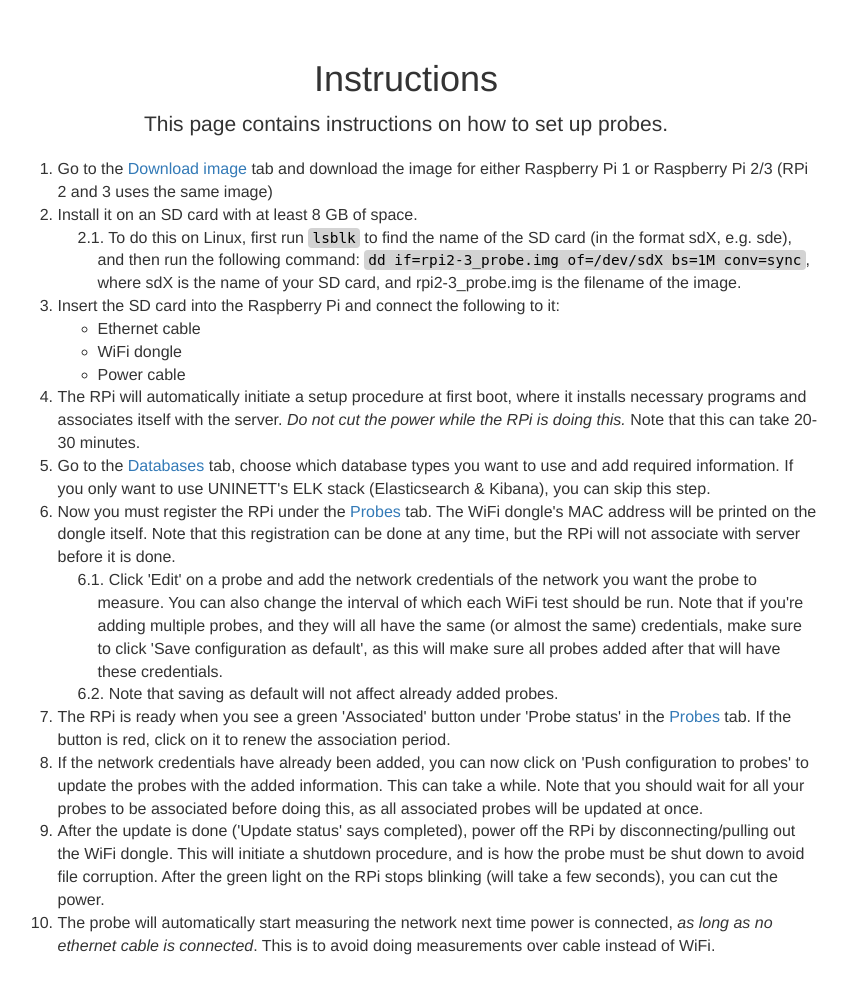
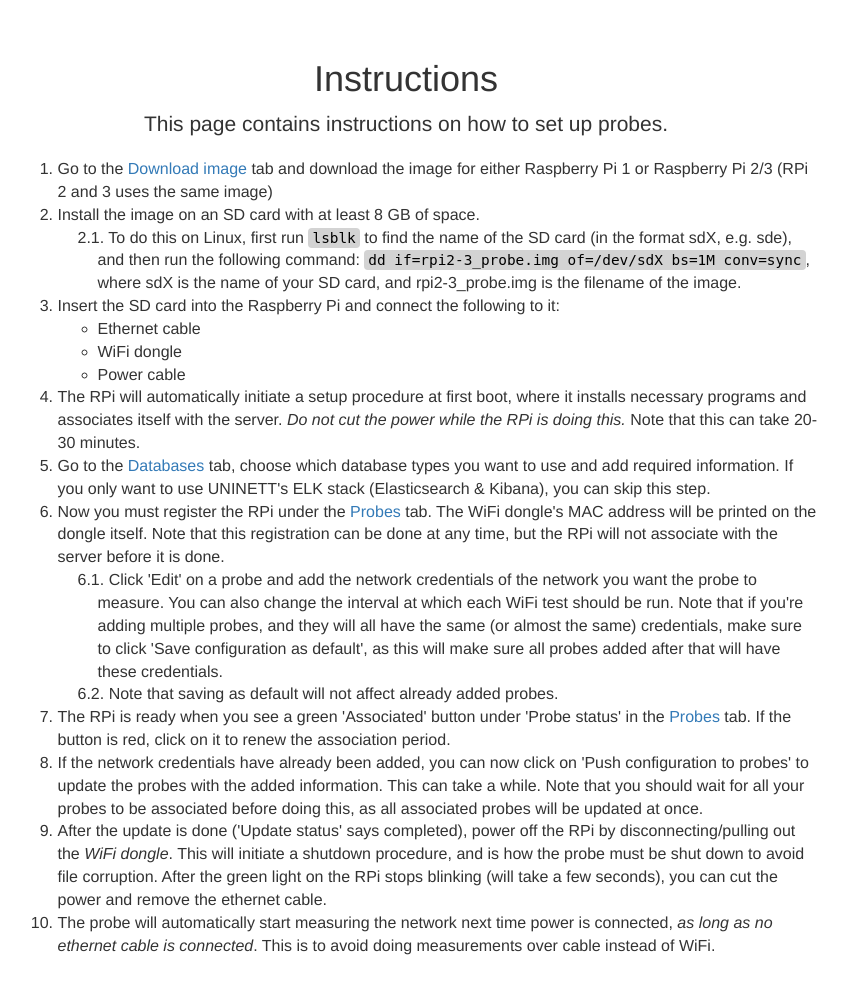
Before and after one commit to Uninett/probe-website, a Flask app: page /instructions in a window 1280 px wide. Shown: the part 51-1059 px from the top of the page, without its empty margins (234-1082 px from the left). Run offline with Flask 2, Linux system fonts and the light colour scheme; a user stored in the database is signed in; some libraries are stand-ins or nearby versions.

Commit message:
Some rewording in instructions, add welcome text

```diff
--- a/probe_website/static/css/starter-template.css
+++ b/probe_website/static/css/starter-template.css
@@ -24,7 +24,7 @@ code {
     text-align: center;
     width: 700px;
     position: relative;
-    left: 20%;
+    left: 19%;
     font-size: 16pt;
 }
 
--- a/probe_website/templates/index.html
+++ b/probe_website/templates/index.html
@@ -5,6 +5,10 @@
 {% block body %}
 
 <h1>Home</h1>
+<p class="lead">
+Welcome to the administration site of UNINETT's WiFi probing system
+</p>
+
 <p class="introduction">
 On this website you can set up your Raspberry Pis to use UNINETT's WiFi probing system, and administer already added probes. On instructions on how to do this, see the <a href="{{ url_for('instructions') }}">Instructions</a> tab.
 </p>
--- a/probe_website/templates/instructions.html
+++ b/probe_website/templates/instructions.html
@@ -12,7 +12,7 @@ This page contains instructions on how to set up probes.
 <div class="description">
   <ol>
     <li>Go to the <a href="{{ url_for('download_image') }}">Download image</a> tab and download the image for either Raspberry Pi 1 or Raspberry Pi 2/3 (RPi 2 and 3 uses the same image)</li>
-    <li>Install it on an SD card with at least 8 GB of space.
+    <li>Install the image on an SD card with at least 8 GB of space.
       <ol>
         <li>To do this on Linux, first run <code>lsblk</code> to find the name of the SD card (in the format sdX, e.g. sde), and then run the following command: <code>dd if=rpi2-3_probe.img of=/dev/sdX bs=1M conv=sync</code>, where sdX is the name of your SD card, and rpi2-3_probe.img is the filename of the image.
         </li>
@@ -27,14 +27,14 @@ This page contains instructions on how to set up probes.
     </li>
     <li>The RPi will automatically initiate a setup procedure at first boot, where it installs necessary programs and associates itself with the server. <em>Do not cut the power while the RPi is doing this.</em> Note that this can take 20-30 minutes.</li>
     <li>Go to the <a href="{{ url_for('databases') }}">Databases</a> tab, choose which database types you want to use and add required information. If you only want to use UNINETT's ELK stack (Elasticsearch & Kibana), you can skip this step.</li>
-    <li>Now you must register the RPi under the <a href="{{ url_for('probes') }}">Probes</a> tab. The WiFi dongle's MAC address will be printed on the dongle itself. Note that this registration can be done at any time, but the RPi will not associate with server before it is done.
+    <li>Now you must register the RPi under the <a href="{{ url_for('probes') }}">Probes</a> tab. The WiFi dongle's MAC address will be printed on the dongle itself. Note that this registration can be done at any time, but the RPi will not associate with the server before it is done.
       <ol>
-        <li>Click 'Edit' on a probe and add the network credentials of the network you want the probe to measure. You can also change the interval of which each WiFi test should be run. Note that if you're adding multiple probes, and they will all have the same (or almost the same) credentials, make sure to click 'Save configuration as default', as this will make sure all probes added after that will have these credentials.</li>
+        <li>Click 'Edit' on a probe and add the network credentials of the network you want the probe to measure. You can also change the interval at which each WiFi test should be run. Note that if you're adding multiple probes, and they will all have the same (or almost the same) credentials, make sure to click 'Save configuration as default', as this will make sure all probes added after that will have these credentials.</li>
         <li>Note that saving as default will not affect already added probes.</li>
       </ol>
     <li>The RPi is ready when you see a green 'Associated' button under 'Probe status' in the <a href="{{ url_for('probes') }}">Probes</a> tab. If the button is red, click on it to renew the association period.</li>
     <li>If the network credentials have already been added, you can now click on 'Push configuration to probes' to update the probes with the added information. This can take a while. Note that you should wait for all your probes to be associated before doing this, as all associated probes will be updated at once.</li>
-    <li>After the update is done ('Update status' says completed), power off the RPi by disconnecting/pulling out the WiFi dongle. This will initiate a shutdown procedure, and is how the probe must be shut down to avoid file corruption. After the green light on the RPi stops blinking (will take a few seconds), you can cut the power.</li>
+    <li>After the update is done ('Update status' says completed), power off the RPi by disconnecting/pulling out the <em>WiFi dongle</em>. This will initiate a shutdown procedure, and is how the probe must be shut down to avoid file corruption. After the green light on the RPi stops blinking (will take a few seconds), you can cut the power and remove the ethernet cable.</li>
     <li>The probe will automatically start measuring the network next time power is connected, <em>as long as no ethernet cable is connected</em>. This is to avoid doing measurements over cable instead of WiFi.</li>
   </ol>
 </div>
```
